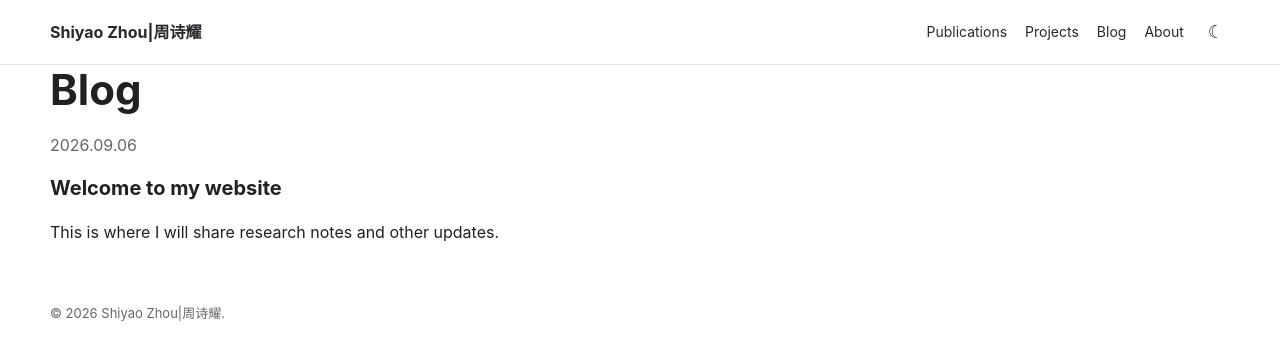
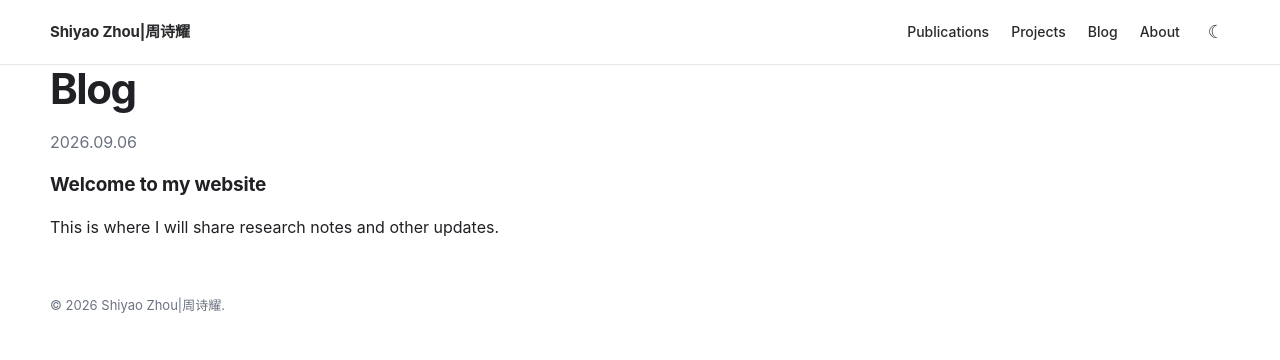
Before and after one commit to zhoushy93/zhoushy93.github.io, a Jekyll site: the page built from blog/index.md, in a window 1280 px wide. Shown: the top 360 px of the page. Built offline with Jekyll 4.4.1, drawn with Linux system fonts in a browser that asks for light colours.

Commit message:
Update style.css

```diff
--- a/assets/css/style.css
+++ b/assets/css/style.css
@@ -1,20 +1,24 @@
 :root{
     --bg:#fff;
     --text:#202124;
-    --muted:#666;
-    --line:#e7e7e7;
+    --muted:#6b7280;
+    --line:#e5e7eb;
     --link:#1558d6;
     --card:#fafafa;
 }
 
 :root.dark{
     --bg:#111;
-    --text:#eee;
-    --muted:#aaa;
+    --text:#f3f4f6;
+    --muted:#9ca3af;
     --line:#2d2d2d;
     --link:#79a8ff;
     --card:#191919;
 }
+
+/* =========================================
+   全局基础
+========================================= */
 
 *{
     box-sizing:border-box;
@@ -30,9 +34,27 @@
 body{
     background:var(--bg);
     color:var(--text);
-    font-family:-apple-system,BlinkMacSystemFont,"Segoe UI",Roboto,Helvetica,Arial,sans-serif;
-    line-height:1.75;
+
+    /* 更现代、干净的系统字体 */
+    font-family:
+        -apple-system,
+        BlinkMacSystemFont,
+        "Segoe UI",
+        Roboto,
+        Helvetica,
+        Arial,
+        sans-serif;
+
+    /* 正文行间距 */
+    line-height:1.65;
+
+    font-size:16px;
+    font-weight:400;
+
     overflow-x:hidden;
+
+    -webkit-font-smoothing:antialiased;
+    text-rendering:optimizeLegibility;
 }
 
 a{
@@ -64,37 +86,53 @@
 
 .site-header{
     border-bottom:1px solid var(--line);
+
     position:sticky;
     top:0;
+
     background:var(--bg);
+
     opacity:.96;
+
     z-index:10;
+
+    backdrop-filter:blur(8px);
 }
 
 .nav{
     min-height:64px;
+
     display:flex;
     align-items:center;
     justify-content:space-between;
+
     gap:24px;
 }
 
 .brand{
-    font-weight:700;
+    font-size:15px;
+    font-weight:650;
+
     color:var(--text);
     text-decoration:none;
+
+    letter-spacing:-0.01em;
 }
 
 .nav-links{
     display:flex;
     align-items:center;
-    gap:18px;
+    gap:22px;
 }
 
 .nav-links a{
     color:var(--text);
     text-decoration:none;
+
     font-size:14px;
+    font-weight:500;
+
+    transition:color .15s ease;
 }
 
 .nav-links a:hover,
@@ -108,29 +146,47 @@
 ========================================= */
 
 main{
-    padding-top:56px;
+    padding-top:58px;
 }
 
 /* =========================================
-   Typography
+   标题层级
 ========================================= */
 
 h1{
     font-size:42px;
-    line-height:1.2;
-    margin:0 0 10px;
+
+    line-height:1.15;
+
+    font-weight:750;
+
+    letter-spacing:-0.035em;
+
+    margin:0 0 8px;
 }
 
 h2{
-    font-size:26px;
+    font-size:24px;
+
     line-height:1.3;
+
+    font-weight:700;
+
+    letter-spacing:-0.02em;
+
     margin:0;
 }
 
 h3{
+    font-size:19px;
+
+    line-height:1.4;
+
+    font-weight:650;
+
+    letter-spacing:-0.01em;
+
     margin:0 0 7px;
-    font-size:20px;
-    line-height:1.35;
 }
 
 /* =========================================
@@ -141,29 +197,44 @@
     display:flex;
     flex-direction:column;
     align-items:center;
+
     text-align:center;
-    gap:16px;
-    margin-bottom:80px;
+
+    gap:13px;
+
+    margin-bottom:76px;
 }
 
 .avatar{
-    width:150px;
-    height:150px;
+    width:148px;
+    height:148px;
+
     border-radius:50%;
+
     object-fit:cover;
+
     border:1px solid var(--line);
-    margin:0 auto;
+
+    margin:0 auto 6px;
 }
 
 .subtitle{
     color:var(--muted);
-    margin:8px 0 12px;
+
+    font-size:16px;
+
+    font-weight:450;
+
+    margin:4px 0 10px;
 }
 
 .links{
     display:flex;
-    gap:14px;
+
+    gap:15px;
+
     flex-wrap:wrap;
+
     justify-content:center;
 }
 
@@ -171,82 +242,73 @@
 .pub-links a,
 .card a{
     color:var(--link);
+
     text-decoration:none;
+
+    font-size:14px;
+
+    font-weight:500;
 }
 
 /* =========================================
-   核心 Section 布局
-   -----------------------------------------
-   左边：标题
-   右边：所有正文
+   Section
+   左标题 + 右内容
 ========================================= */
 
 section{
     display:grid;
+
     grid-template-columns:220px minmax(0,1fr);
+
     column-gap:60px;
+
     align-items:start;
+
     margin-bottom:64px;
+
     text-align:left;
 }
-
-/* 普通标题，例如 About / Achievements */
 
 section > h2{
     grid-column:1;
     grid-row:1;
+
     margin:0;
-    padding:0;
+
+    font-size:23px;
+
+    font-weight:700;
+
+    letter-spacing:-0.02em;
 }
-
-/* Publications 的标题容器 */
 
 section > div.section-heading{
     grid-column:1;
     grid-row:1;
+
     width:auto;
+
     margin:0;
     padding:0;
+
     display:flex;
+
     align-items:baseline;
+
     justify-content:flex-start;
-    gap:20px;
+
+    gap:16px;
 }
 
 /* =========================================
-   最重要的部分：
-   标题之后的所有直接子元素全部放右侧
+   Section 后面的所有正文
 ========================================= */
 
-/* h2 后面的内容 */
-
-section > h2 ~ *{
-    grid-column:2;
-    min-width:0;
-}
-
-/* Publications heading 后面的内容 */
-
+section > h2 ~ *,
 section > div.section-heading ~ *{
     grid-column:2;
+
     min-width:0;
-}
-
-/* 防止某些元素撑破右侧 */
-
-section > *{
-    min-width:0;
-}
-
-/* =========================================
-   Section heading
-   ========================================= */
-
-.section-heading a{
-    color:var(--link);
-    text-decoration:none;
-    margin-left:0;
-    white-space:nowrap;
 }
 
 /* =========================================
@@ -255,10 +317,21 @@
 
 section p{
     margin-top:0;
+
+    margin-bottom:22px;
+
+    font-size:16px;
+
+    line-height:1.72;
+
+    font-weight:400;
+
+    color:var(--text);
 }
 
-.muted{
-    color:var(--muted);
+/* 第一段稍微突出 */
+section p:first-of-type{
+    margin-top:0;
 }
 
 /* =========================================
@@ -267,26 +340,58 @@
 
 .news-item{
     width:100%;
-    padding:24px;
-    border:1px solid var(--line);
-    border-radius:12px;
-    background:var(--card);
-    margin-bottom:16px;
+
+    padding:18px 0;
+
+    margin-bottom:0;
+
+    border:0;
+
+    border-bottom:1px solid var(--line);
+
+    border-radius:0;
+
+    background:transparent;
 
     display:flex;
-    align-items:center;
+
+    align-items:flex-start;
 
     gap:30px;
 
-    font-size:16px;
+    font-size:15px;
+
+    line-height:1.65;
+}
+
+.news-item:first-child{
+    padding-top:0;
+}
+
+.news-item:last-child{
+    border-bottom:0;
 }
 
 .news-item span{
     display:inline-block;
-    width:50px;
+
+    width:60px;
+
+    flex-shrink:0;
+
     color:var(--muted);
+
+    font-size:14px;
+
+    font-weight:500;
+
     font-variant-numeric:tabular-nums;
-    flex-shrink:0;
+
+    letter-spacing:.01em;
+}
+
+.news-item strong{
+    font-weight:650;
 }
 
 /* =========================================
@@ -297,60 +402,92 @@
     width:100%;
 
     display:grid;
+
     grid-template-columns:280px minmax(0,1fr);
 
     gap:30px;
 
-    padding:32px 0;
+    padding:29px 0;
 
     border-top:1px solid var(--line);
 }
 
-/* 第一篇 publication 不需要顶部线 */
-
 .publication:first-of-type{
     padding-top:0;
+
+    border-top:0;
 }
-
-/* 图片 */
 
 .publication img{
     width:100%;
+
     height:160px;
 
     object-fit:cover;
 
     border-radius:8px;
+
     border:1px solid var(--line);
 
     background:var(--card);
 }
 
-/* 右侧文字 */
-
 .publication > div{
     min-width:0;
 }
 
-/* 作者 */
+.publication h3{
+    font-size:19px;
+
+    line-height:1.42;
+
+    font-weight:650;
+
+    margin:0 0 7px;
+}
 
 .authors{
     color:var(--muted);
-    margin:0;
+
+    font-size:14px;
+
+    line-height:1.6;
+
+    margin:0 0 10px;
+
+    font-weight:400;
 }
 
-/* publication links */
+.publication p{
+    font-size:15px;
+
+    line-height:1.68;
+
+    margin:0 0 12px;
+}
 
 .pub-links{
     display:flex;
+
     gap:14px;
+
     flex-wrap:wrap;
+
     margin-bottom:0;
 }
 
 .pub-links a{
-    color:var(--link);
-    text-decoration:none;
+    font-size:14px;
+
+    font-weight:550;
+}
+
+/* =========================================
+   辅助文字
+========================================= */
+
+.muted{
+    color:var(--muted);
 }
 
 /* =========================================
@@ -358,13 +495,17 @@
 ========================================= */
 
 .footer{
-    padding:40px 50px 60px;
+    padding:38px 50px 55px;
+
     color:var(--muted);
+
     font-size:13px;
+
+    line-height:1.6;
 }
 
 /* =========================================
-   中等屏幕 / Laptop
+   Laptop
 ========================================= */
 
 @media (max-width:1100px){
@@ -376,11 +517,13 @@
 
     section{
         grid-template-columns:190px minmax(0,1fr);
-        column-gap:40px;
+
+        column-gap:42px;
     }
 
     .publication{
         grid-template-columns:250px minmax(0,1fr);
+
         gap:26px;
     }
 
@@ -400,13 +543,27 @@
         padding:0 28px;
     }
 
+    main{
+        padding-top:48px;
+    }
+
+    h1{
+        font-size:38px;
+    }
+
     section{
         grid-template-columns:170px minmax(0,1fr);
+
         column-gap:30px;
+    }
+
+    section > h2{
+        font-size:21px;
     }
 
     .publication{
         grid-template-columns:220px minmax(0,1fr);
+
         gap:24px;
     }
 
@@ -424,7 +581,9 @@
 
     .container{
         width:100%;
+
         max-width:none;
+
         padding:0 20px;
     }
 
@@ -434,6 +593,10 @@
 
     .nav-links{
         gap:10px;
+    }
+
+    .nav-links a{
+        font-size:13px;
     }
 
     .nav-links a:nth-child(3){
@@ -447,103 +610,136 @@
     /* Hero */
 
     .hero{
-        align-items:center;
-        gap:20px;
-        margin-bottom:60px;
+        gap:14px;
+
+        margin-bottom:58px;
     }
 
     .avatar{
-        width:100px;
-        height:100px;
+        width:105px;
+        height:105px;
+
+        margin-bottom:4px;
     }
 
     h1{
-        font-size:34px;
+        font-size:32px;
+
+        line-height:1.18;
     }
 
-    h2{
-        font-size:24px;
+    .subtitle{
+        font-size:15px;
+
+        line-height:1.55;
     }
 
-    /* =====================================
-       手机恢复单列
-       ===================================== */
+    /* Section 改为单列 */
 
     section{
         display:block;
-        margin-bottom:44px;
+
+        margin-bottom:46px;
     }
-
-    /* 标题恢复正常文档流 */
 
     section > h2,
     section > div.section-heading{
         width:100%;
-        margin:0 0 20px;
+
+        margin:0 0 18px;
+
         padding:0;
+
         display:flex;
+
         position:static;
     }
 
     section > h2{
         display:block;
+
+        font-size:22px;
     }
-
-    /* 手机端取消 grid-column */
 
     section > h2 ~ *,
     section > div.section-heading ~ *{
         width:100%;
+
         min-width:0;
     }
 
-    /* =====================================
-       新闻 / 成就
-       ===================================== */
+    section p{
+        font-size:15px;
+
+        line-height:1.72;
+
+        margin-bottom:20px;
+    }
+
+    /* News */
 
     .news-item{
-        padding:18px;
-        gap:15px;
-        align-items:flex-start;
+        padding:16px 0;
+
+        gap:14px;
+
+        font-size:15px;
     }
 
     .news-item span{
         width:45px;
+
+        font-size:13px;
     }
 
-    /* =====================================
-       Publications
-       ===================================== */
+    /* Publication */
 
     .publication{
         width:100%;
+
         display:grid;
+
         grid-template-columns:1fr;
-        gap:20px;
-        padding:26px 0;
+
+        gap:18px;
+
+        padding:24px 0;
     }
 
     .publication img{
         width:100%;
+
         height:auto;
+
         max-height:240px;
+    }
+
+    .publication h3{
+        font-size:18px;
+    }
+
+    .authors{
+        font-size:14px;
+    }
+
+    .publication p{
+        font-size:15px;
     }
 
     .section-heading{
         flex-wrap:wrap;
-        gap:8px;
+
+        gap:6px;
     }
 
     .section-heading a{
         margin-left:0;
     }
 
-    /* =====================================
-       Footer
-       ===================================== */
+    /* Footer */
 
     .footer{
-        padding:32px 20px 48px;
+        padding:30px 20px 45px;
     }
 }
 
@@ -558,12 +754,22 @@
     }
 
     h1{
-        font-size:30px;
+        font-size:29px;
+    }
+
+    .avatar{
+        width:96px;
+        height:96px;
+    }
+
+    section > h2{
+        font-size:21px;
     }
 
     .news-item{
-        padding:16px;
-        font-size:15px;
+        padding:15px 0;
+
+        font-size:14px;
     }
 
     .news-item span{
```
Lines whose indentation alone changed are shown as unchanged.
